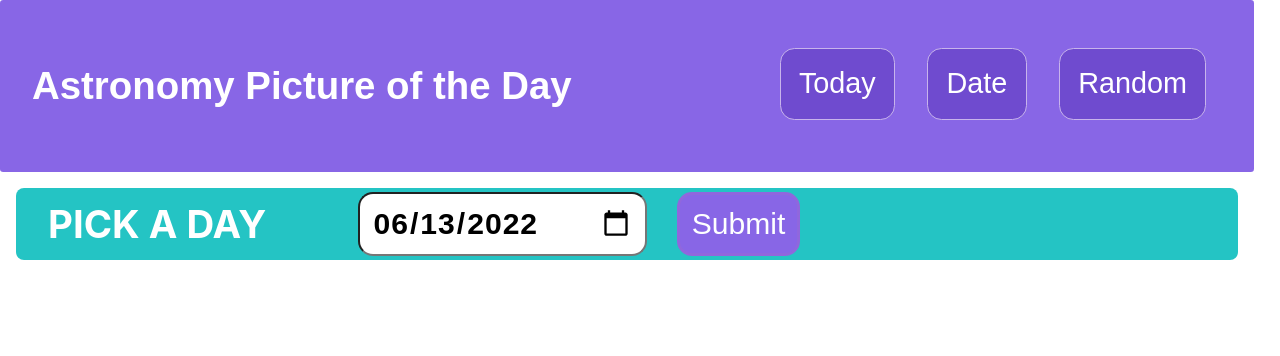
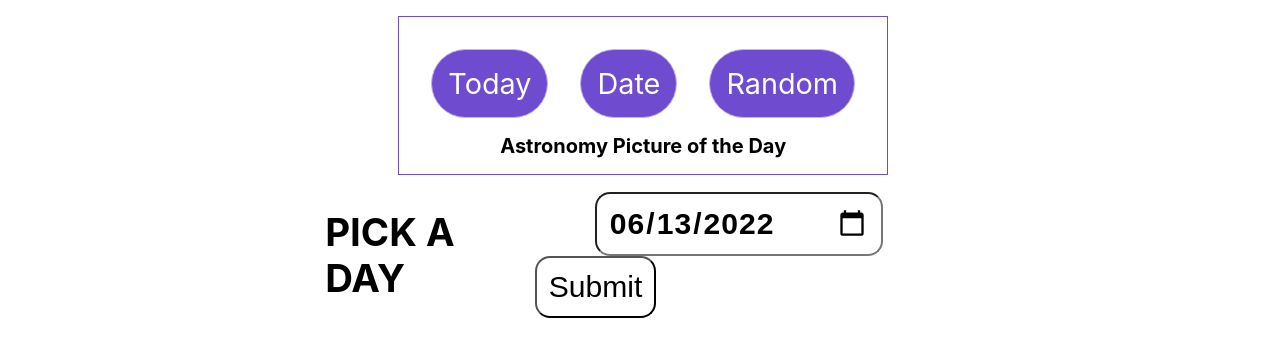
Before and after one commit to vickyphung/APOD, a React (Create React App) app: page /date in a window 1280 px wide. Shown: the top 356 px of the page. Built offline with nearby package versions, Linux system fonts and the light colour scheme.

Commit message:
updated css

```diff
--- a/src/ApodHome/index.js
+++ b/src/ApodHome/index.js
@@ -36,11 +36,10 @@ function ApodHome(props) {
   return (
 
     <div id="apodSection" className='apodContainer'>
-      <div className='apodNasaHeader'>TODAY</div>
 
       <div className='apodContent'>
-        <div className='apodTitle'>{apod.title}<br></br>
-        <span className='apodDate'>{apod.date}</span></div>
+        <div className='apodTitle'><h1>{apod.title}</h1><br></br>
+        <span className='apodDate'><h2>{apod.date}</h2></span></div>
         <div className='apodImg'>
           <a href={apod.hdurl}>
             <img src={apod.url}
@@ -53,8 +52,8 @@ function ApodHome(props) {
         </div>
         <div className='apodDetails'>
           <div>
-          <button className='apodBtn' onClick={()=>{setReadMore(!readMore)}}>Details</button>
-            <p className='apodExplanation'>{readMore && apod.explanation} </p>
+          <h2>Details</h2>
+            <p className='apodExplanation'>{apod.explanation} </p>
           </div>
         </div>
 
--- a/src/App.css
+++ b/src/App.css
@@ -1,3 +1,8 @@
 .AppContainer {
   width: 98vw;
+  display: flex;
+  flex-direction: column;
+  justify-content: center;
+  align-items: center;
+  margin: 1em;
 }
--- a/src/components/ApodDate/index.js
+++ b/src/components/ApodDate/index.js
@@ -21,9 +21,9 @@ const ApodDate = (props) => {
     console.log(apodData)
 
     return (
-        <div className="dateContainer">
-            <div className='apodTitle'>{apodData.title}<br></br>
-                <span className='apodDate'>{apodData.date}</span>
+        <div className="pickDateContainer">
+            <div className='apodTitle'><h1>{apodData.title}</h1><br></br>
+                <span className='apodDate'><h2>{apodData.date}</h2></span>
             </div>
             <div className='apodImg'>
                  <a href={apodData.hdurl}>
--- a/src/components/ApodNav/index.js
+++ b/src/components/ApodNav/index.js
@@ -3,9 +3,8 @@ import './style.css'
 export default function Nav() {
   return (
       <nav className="nav">
-        <div className="navContent">
-          <div className="navTitle">
-          <h1>Astronomy Picture of the Day</h1>
+
+
               <div className="navLinks">
                   <li className="navLinkContainer">
                   <CustomLink  to="/" className="navLinkItems">Today</CustomLink>
@@ -13,8 +12,10 @@ export default function Nav() {
                   <CustomLink  to="/random" className="navLinkItems">Random</CustomLink>
                   </li>
               </div>
-          </div>
-        </div>
+              <div className="navTitle">Astronomy Picture of the Day</div>
+
+
+
       </nav>
   );
 }
--- a/src/components/ApodNav/style.css
+++ b/src/components/ApodNav/style.css
@@ -1,19 +1,15 @@
-.navContent {
-display: flex;
-flex-direction: column;
-padding: 2rem;
-background-color: rgb(136, 102, 230);
-font-family: Arial, Helvetica, sans-serif;
-border-radius: .2em;
-
+nav {
+    display: flex;
+    justify-content: left;
+    flex-direction: column;
+    align-items: center;
+border: 1px solid rgb(111, 75, 207);
+padding: 1em;
 }
 
 .navTitle {
-display: inline-flex;
-justify-content: space-between;
-font-size: 2vw;
-color: white;
-
+font-weight: bold;
+font-size: 1.25rem;
 }
 
 .navLinks {
@@ -26,12 +22,12 @@ border: none;
 .navLinkItems{
 list-style-type: none;
 display: inline-flex;
-padding: 1.15rem;
+padding: 1rem;
 text-decoration: none;
 color: white;
 border: 1px solid rgb(200, 180, 236);
 margin: 1rem;
-border-radius: .5em;
+border-radius: 5em;
 background-color: rgb(111, 75, 207)
 }
 
--- a/src/components/DateInput/index.js
+++ b/src/components/DateInput/index.js
@@ -35,10 +35,9 @@ function DateInput(props) {
     </div>
     <div className='formInput'>
         <form name="date-input" onSubmit={handleSubmit}>
-          {/* <label> */}
-            {/* date: */}
+
             <input className="dateInput" type="date" defaultValue={defaultValue} onChange={handleChange} />
-          {/* </label> */}
+
           <input className="dateSubmit" type="submit" value="Submit" />
         </form>
     </div>
--- a/src/style.css
+++ b/src/style.css
@@ -1,3 +1,8 @@
+* {
+    overflow-x: hidden;
+
+}
+
 .apodContainer {
     display: flex;
     flex-direction: column;
@@ -37,10 +42,14 @@
     margin: 1rem;
     }
 
+h1 {
+    font-size: 3rem;
+}
 .apodDate{
     font-size: 2.4vw;
 
 }
+
 .apodImg {
     max-width: 100%;
     border-radius: .65em;
@@ -57,37 +66,29 @@
     text-align: left;
 }
 
-.apodTitle{
-    font-size: 3.5vw;
-    margin: 1%;
+
+.apodExplanation {
     text-align: left;
-    padding: 2%;
-}
-.apodExplanation {
-    font-size: 1.5vw;
-    text-align: left;
-    padding-left: 5%;
-    padding-right: 5%;
+    padding: 1em;
     font-style: italic;
     line-height: 1.85;
-    background-color: #ffebf9;
-    margin-top: 2%;
     border-radius: .5em;
-    width: 75%;
-    margin-left: auto;
-    margin-right: auto;
 }
 
 .apodBtn {
-    background-color: #ffebf9;
+    background-color: rgb(119, 77, 233);
     padding: 1%;
     border-radius: .5em;
     letter-spacing: 1px;
     font-size: 1.25vw;
     border: pink;
     margin-left: 10%;
+    color: white;
 }
+.pickDateContainer {
+margin: 1em;
 
+}
 .randomContainer {
     display: flex;
     flex-direction: column;
@@ -100,15 +101,17 @@
 
 .randomItem {
     width: 40%;
-    display: inline-block;
+    display: flex;
     border: 8px solid rgb(119, 77, 233);
     border-radius: .8em;
     padding: 2%;
     display: inline-flex;
     flex-direction: column;
-    min-height: 500px;
+ height: 500px;
     margin: .5%;
-    background-color: rgb(136, 102, 230);
+    background-color: rgb(111, 75, 207);
+    align-items: center;
+
 
 }
 
@@ -117,9 +120,12 @@
     padding: 1rem;
     border-radius: .5em;
     color: white;
-    background-color: rgb(174, 149, 243);
+    background-color: rgb(127, 96, 212);
     font-family: Arial, Helvetica, sans-serif;
     letter-spacing: .35px;
+    overflow-y: hidden;
+
+
 }
 
 
@@ -145,6 +151,9 @@
     background-color: black;
     border-radius: .5em;
     padding: 1rem;
+
+    overflow-y: hidden;
+
 }
 
 .randomHeader{
@@ -156,31 +165,35 @@
     text-align: left;
     border-radius: .5em;
     padding: 2rem;
-    color: white;
+    /* color: white; */
     font-weight: bold;
 }
 
 .pickDate {
     display: flex;
     align-items: center;
-    background-color: rgb(36, 196, 196);
+    /* background-color: #009896; */
+    width: 700px;
+    overflow-y: hidden;
     border-radius: .5em;
-    height: 9vh;
-    margin: 1rem;
+    /* width: 400px; */
+    height: 160px;
+    justify-content: center;
+
 }
 
 .dateSubmit {
-    background-color: rgb(136, 102, 230);
+    background-color: white;
     padding: .4em;
     border-radius: .5em;
     font-size: 2.35vw;
-    color:rgb(254, 255, 255);
-    border: 3px solid rgb(144, 103, 221);
+    /* color:rgb(254, 255, 255); */
 
 }
 
 .dateSubmit:hover {
-    background-color: rgb(199, 157, 233);
+    background-color: rgb(111, 75, 207);
+    color: white;
 
 }
 
@@ -210,9 +223,7 @@
 }
 
 
-.dateContainer {
-    margin-bottom: 5%;
-}
+
 
 
 .navApodLinks{
```
